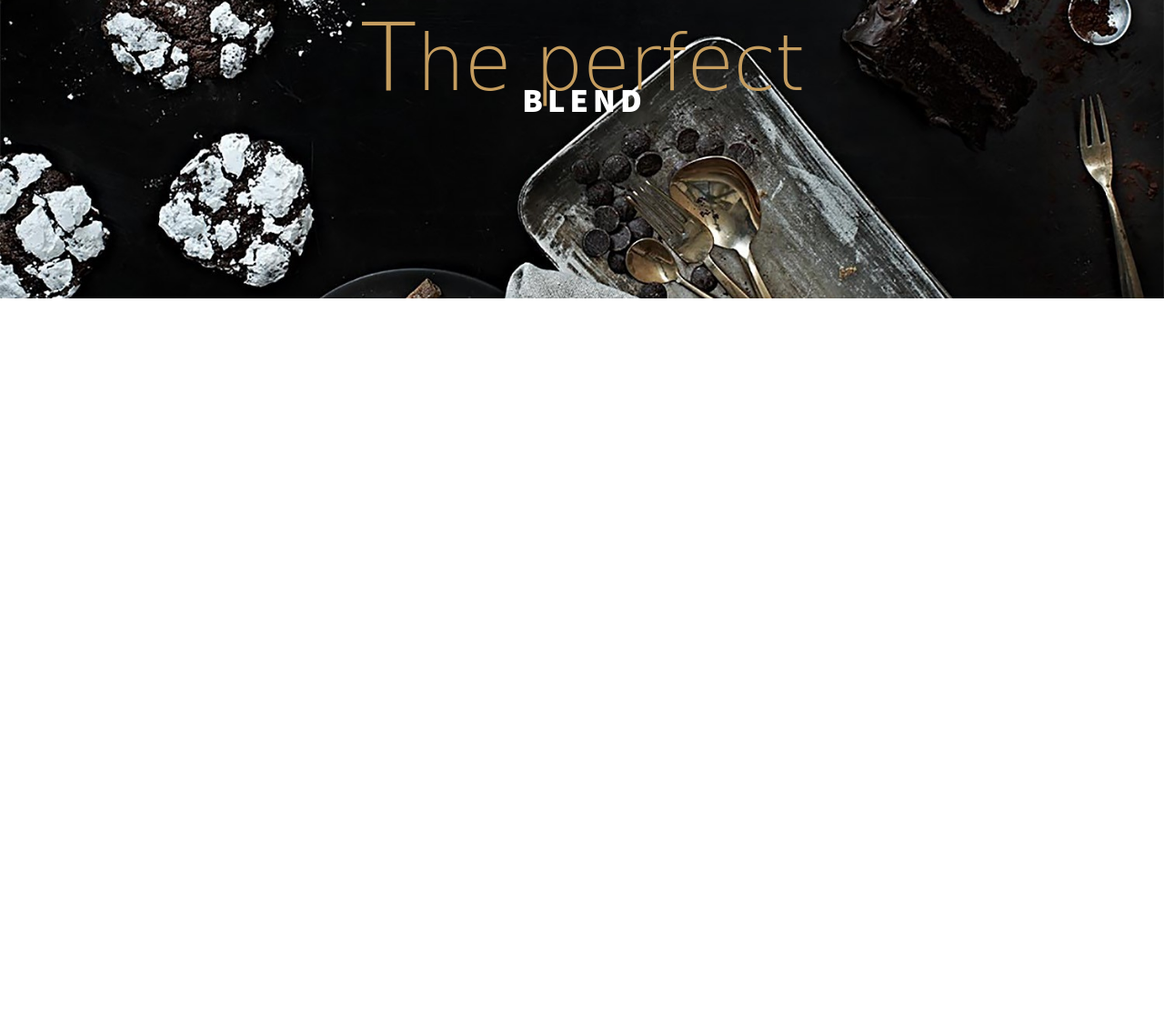
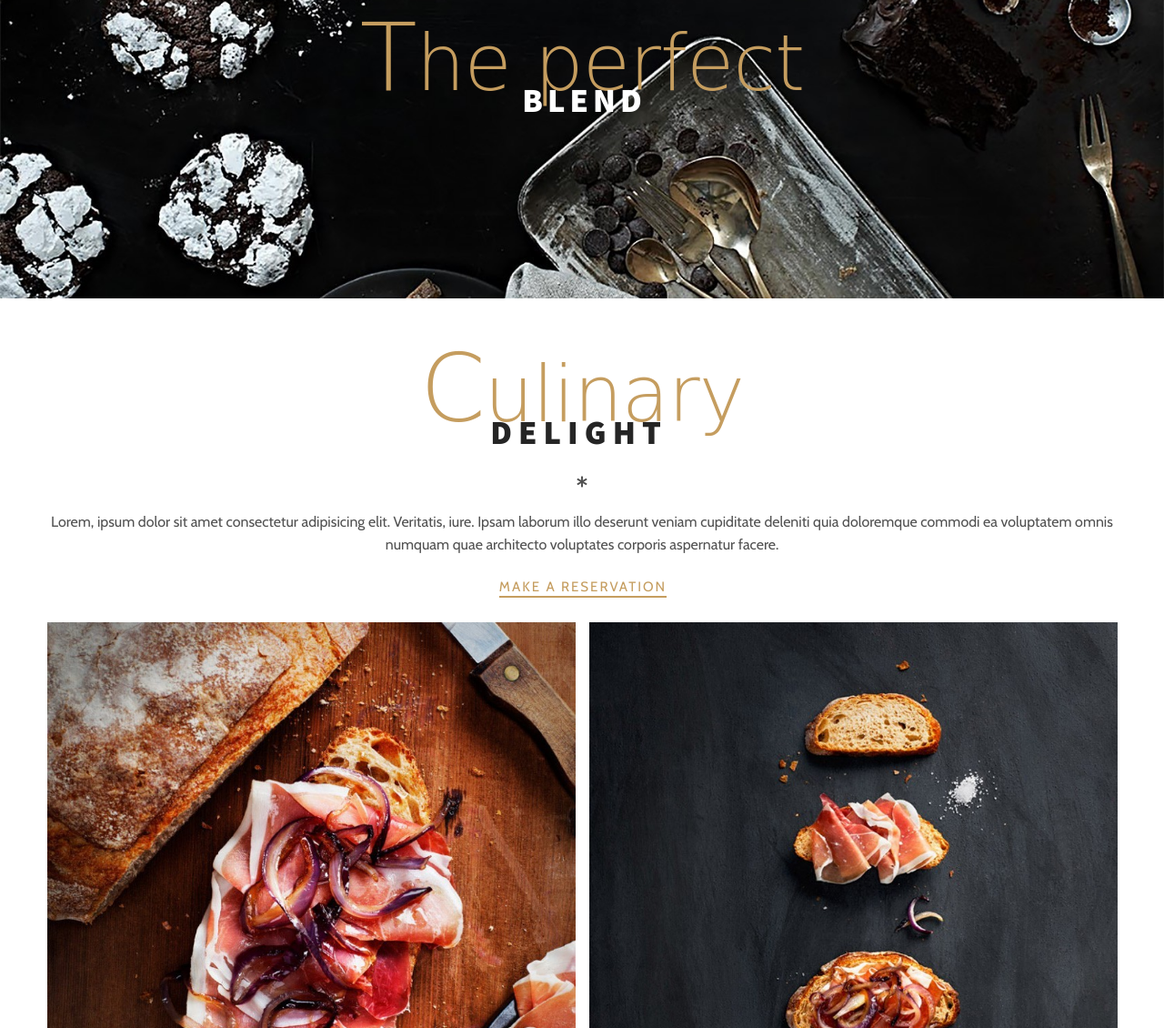
Before and after one commit to ismailah28/the-rosa, a plain HTML site: page index.html in a window 1280 px wide. Shown: the part 4090-5220 px from the top of the page at 91% size. Before the commit the page ends 4418 px from the top, so only its background shows below. Drawn offline with nearby package versions, Linux system fonts and the light colour scheme; a web font is replaced by a local one.

Commit message:
complete culinary ends

```diff
--- a/index.html
+++ b/index.html
@@ -149,6 +149,41 @@
       </div>
     </section>
     <!-- The perfect blend ends -->
+    <section class="culinary-delight">
+      <div class="container">
+        <div class="restaurant-info">
+          <div class="restaurant-description padding-right animate-left">
+            <div class="global-headline">
+              <h2 class="sub-headline">
+                <span class="first-letter">C</span>ulinary
+              </h2>
+              <h1 class="headline headline-dark">Delight</h1>
+              <div class="asterisk"><i class="fas fa-asterisk"></i></div>
+            </div>
+            <p>
+              Lorem, ipsum dolor sit amet consectetur adipisicing elit.
+              Veritatis, iure. Ipsam laborum illo deserunt veniam cupiditate
+              deleniti quia doloremque commodi ea voluptatem omnis numquam quae
+              architecto voluptates corporis aspernatur facere.
+            </p>
+            <a href="#" class="btn body-btn">Make a reservation</a>
+          </div>
+          <div class="image-group">
+            <img
+              class="animate-top"
+              src="./images/delight-group-1.jpg"
+              alt=""
+            />
+            <img
+              class="animate-bottom"
+              src="./images/delight-group-2.jpg"
+              alt=""
+            />
+          </div>
+        </div>
+      </div>
+    </section>
+    <!-- Culinary delight ends -->
     <!-- Scroll reveal CDN -->
     <script src="https://unpkg.com/scrollreveal/dist/scrollreveal.min.js"></script>
     <script src="./main.js"></script>
```
